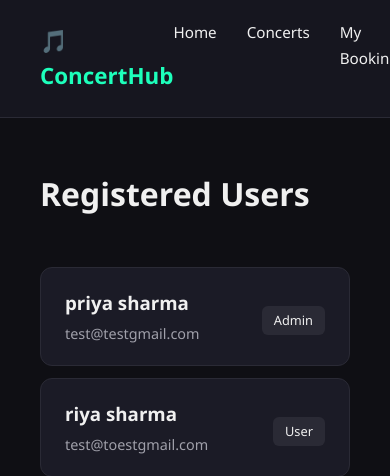
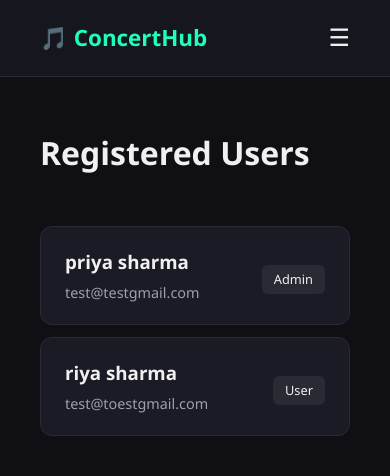
Before and after one commit to saeeg-zenn/concert-booking-system, a Flask app: page /admin/users in a window 390 px wide; the page is wider, and only the part inside the window is pictured. Shown: the top 476 px of that part. Run offline with Flask 3, Linux system fonts and the light colour scheme; a user stored in the database is signed in; data comes from the database, SQL or seed files in the repository; both versions use the stored data as it was after the commit.

Commit message:
Stage 11: Mobile-responsive navbar with hamburger menu, role-based Admin link

```diff
--- a/static/css/style.css
+++ b/static/css/style.css
@@ -601,3 +601,41 @@ body {
     border: 1px solid #1dffbb;
     color: #6dffcf;
 }
+
+/* -------- Mobile-responsive navbar -------- */
+.nav-toggle {
+    display: none;
+    background: none;
+    border: none;
+    color: #f0f0f0;
+    font-size: 1.5rem;
+    cursor: pointer;
+}
+
+@media (max-width: 768px) {
+    .nav-toggle {
+        display: block;
+    }
+
+    .nav-links {
+        display: none;
+        flex-direction: column;
+        width: 100%;
+        position: absolute;
+        top: 100%;
+        left: 0;
+        background-color: #16161f;
+        padding: 20px;
+        gap: 16px;
+        border-bottom: 1px solid #2a2a35;
+    }
+
+    .nav-links.open {
+        display: flex;
+    }
+
+    .navbar {
+        position: relative;
+        flex-wrap: wrap;
+    }
+}
--- a/static/js/script.js
+++ b/static/js/script.js
@@ -109,10 +109,20 @@ bookBtn.addEventListener('click', function () {
             window.location.reload(); // refresh to show updated seat availability
         }
     })
-    .catch(function (error) {
+        .catch(function (error) {
         alert('Something went wrong. Please try again.');
         console.error(error);
     });
 });
 
 } // end of "if (seats.length > 0)"
+
+// Mobile navbar toggle
+const navToggle = document.getElementById('nav-toggle');
+const navLinks = document.getElementById('nav-links');
+
+if (navToggle) {
+    navToggle.addEventListener('click', function () {
+        navLinks.classList.toggle('open');
+    });
+}
--- a/templates/base.html
+++ b/templates/base.html
@@ -13,11 +13,17 @@
 
     <nav class="navbar">
     <div class="nav-brand">🎵 ConcertHub</div>
-        <ul class="nav-links">
+
+    <button class="nav-toggle" id="nav-toggle" aria-label="Toggle menu">☰</button>
+
+    <ul class="nav-links" id="nav-links">
         <li><a href="{{ url_for('home') }}" class="{% block nav_home %}{% endblock %}">Home</a></li>
         <li><a href="{{ url_for('concerts') }}" class="{% block nav_concerts %}{% endblock %}">Concerts</a></li>
+        {% if session.user_id %}
             <li><a href="{{ url_for('my_bookings') }}">My Bookings</a></li>
-            {% if session.user_id %}
+            {% if session.user_role == 'admin' %}
+            <li><a href="{{ url_for('admin_dashboard') }}">Admin</a></li>
+            {% endif %}
             <li><span class="nav-username">Hi, {{ session.user_name }}</span></li>
             <li><a href="{{ url_for('logout') }}" class="btn-login">Logout</a></li>
         {% else %}
```
Also changed, not shown: database/database.db. Lines whose indentation alone changed are shown as unchanged.
